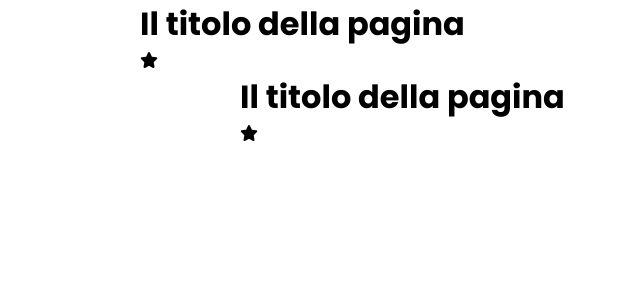
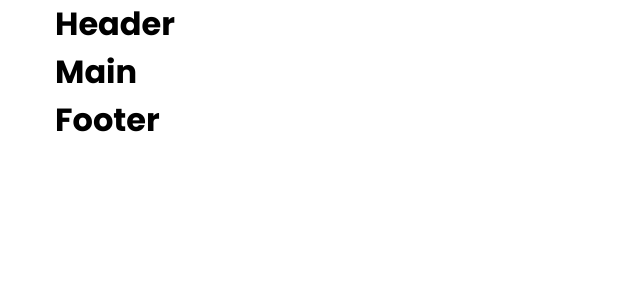
Before and after one commit to TheKaiser8/proj-html-vuejs, a Vue app: page / in a window 1280 px wide. Shown: the top 300 px of the page, without its empty margins (0-640 px from the left). Built offline with nearby package versions, Linux system fonts and the light colour scheme.

Commit message:
Aggiunge scaffolding macro-componenti e variabili

```diff
--- a/src/App.vue
+++ b/src/App.vue
@@ -1,19 +1,21 @@
 <script>
-import AppTitle from "./components/AppTitle.vue";
+import AppHeader from "./components/AppHeader.vue";
+import AppMain from "./components/AppMain.vue";
+import AppFooter from "./components/AppFooter.vue";
+
 export default {
   components: {
-    AppTitle,
+    AppHeader,
+    AppMain,
+    AppFooter,
   },
 };
 </script>
 
 <template>
-  <div class="container">
-    <AppTitle />
-  </div>
-  <div class="container-small">
-    <AppTitle />
-  </div>
+  <AppHeader />
+  <AppMain />
+  <AppFooter />
 </template>
 
 <style lang="scss">
--- /dev/null
+++ b/src/components/AppFooter.vue
@@ -0,0 +1,16 @@
+<script>
+export default {
+  name: "AppFooter",
+  data() {
+    return {};
+  },
+};
+</script>
+
+<template>
+  <div class="container">
+    <h1>Footer</h1>
+  </div>
+</template>
+
+<style lang="scss" scoped></style>
--- /dev/null
+++ b/src/components/AppHeader.vue
@@ -0,0 +1,16 @@
+<script>
+export default {
+  name: "AppHeader",
+  data() {
+    return {};
+  },
+};
+</script>
+
+<template>
+  <div class="container">
+    <h1>Header</h1>
+  </div>
+</template>
+
+<style lang="scss" scoped></style>
--- /dev/null
+++ b/src/components/AppMain.vue
@@ -0,0 +1,16 @@
+<script>
+export default {
+  name: "AppMain",
+  data() {
+    return {};
+  },
+};
+</script>
+
+<template>
+  <div class="container">
+    <h1>Main</h1>
+  </div>
+</template>
+
+<style lang="scss" scoped></style>
--- a/src/components/AppTitle.vue
+++ /dev/null
@@ -1,16 +0,0 @@
-<script>
-export default {
-  data() {
-    return {
-      title: "Il titolo della pagina",
-    };
-  },
-};
-</script>
-
-<template>
-  <h1>{{ title }}</h1>
-  <font-awesome-icon icon="fa-solid fa-star" />
-</template>
-
-<style></style>
--- a/src/style/partials/typography.scss
+++ b/src/style/partials/typography.scss
@@ -4,6 +4,3 @@
 body {
   font-family: "Poppins", sans-serif;
 }
-h1 {
-  color: var(--primary-color);
-}
--- a/src/style/partials/variables.scss
+++ b/src/style/partials/variables.scss
@@ -2,9 +2,12 @@
     VARIABLES
 ----------------------*/
 :root {
-    // Colors
-    --primary-color: black;
-    --secondary-color: red;
-    // Container size
-    --container-size: 62.5rem
+  // Colors
+  --primary-color: #20ad96;
+  // Text colors
+  --first-text-color: black;
+  --second-text-color: #3f3a64;
+  --third-text-color: #8c89a2;
+  // Container size
+  --container-size: 73.125rem;
 }
```
